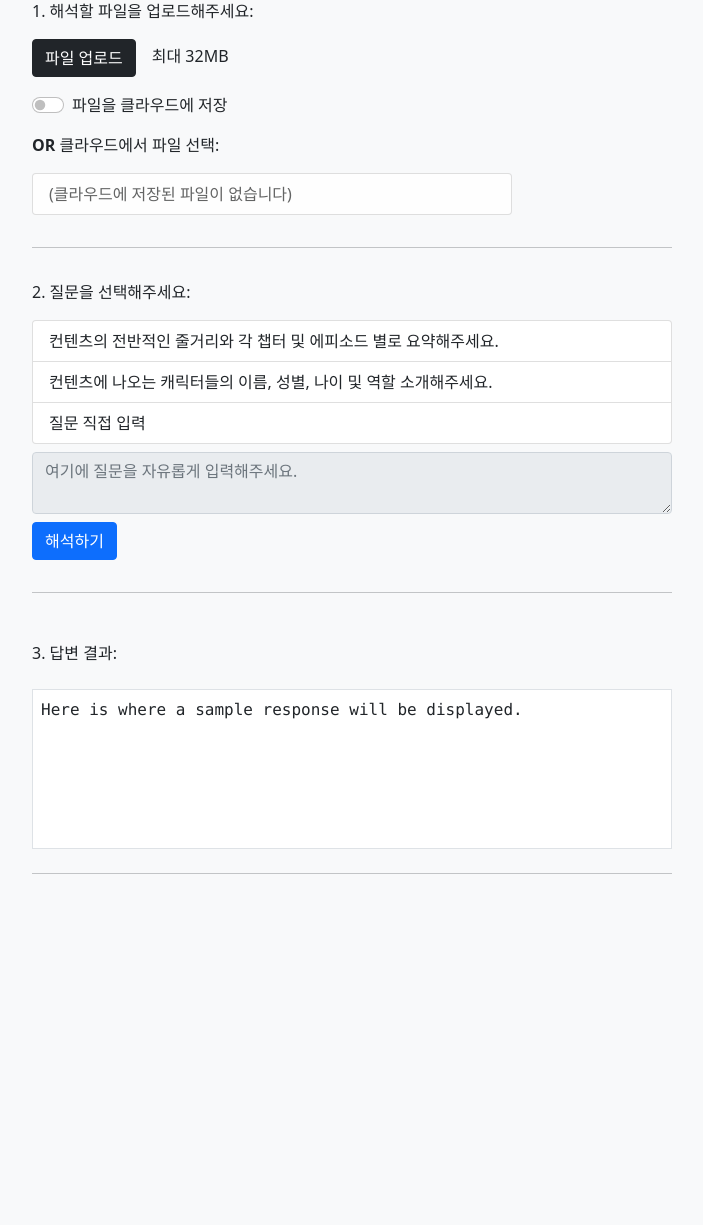
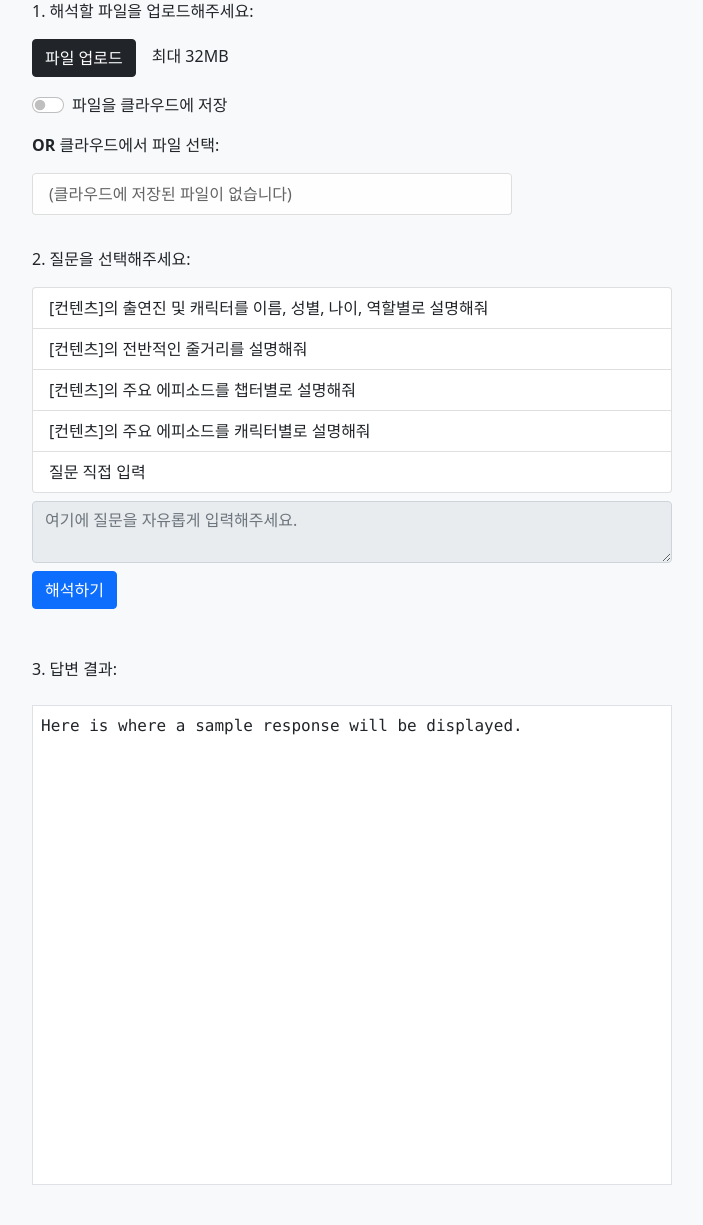
Before and after one commit to MarshmallowShadow/cj-enm-poc-gen-ai, a Django app: template demo/templates/main/index.html in a window 1280 px wide. Shown: the part 153-1378 px from the top of the page, without its empty margins (288-991 px from the left). Before the commit the page ends 1027 px from the top, so only its background shows below. Run offline with Django 5.2, Linux system fonts and the light colour scheme; the template is opened without the code that fills it, so the values that code supplies are empty; some libraries are stand-ins or nearby versions.

Commit message:
Fix: 질문 수정

```diff
--- a/demo/templates/main/index.html
+++ b/demo/templates/main/index.html
@@ -23,7 +23,8 @@
         font-family: "Lucida Console", monospace;
     }
     #resultContainer {
-        min-height: 10rem;
+        height: 30rem;
+        overflow: auto;
         user-select: text;
     }
     .fileList {
@@ -48,29 +49,28 @@
                         </div>
                     </fieldset>
                     <p><strong>OR</strong> 클라우드에서 파일 선택:</p>
-                    <ul id="fileListContainer" class="list-group fileList">
+                    <ul id="fileListContainer" class="list-group fileList h-100 overflow-auto">
                         <li class="list-group-item list-group-item-light">(클라우드에 저장된 파일이 없습니다)</li>
                     </ul>
                 </div>
-                <hr>
                 <div class="my-3">
                     <p>2. 질문을 선택해주세요:</p>
                     <ul class="list-group my-2">
-                        <li class="container-fluid list-group-item question" data-value="summaryChapter">컨텐츠의 전반적인 줄거리와 각 챕터 및 에피소드 별로 요약해주세요.</li>
-                        <li class="container-fluid list-group-item question" data-value="summaryCharacters">컨텐츠에 나오는 캐릭터들의 이름, 성별, 나이 및 역할 소개해주세요.</li>
-                        <li class="container-fluid list-group-item question custom" data-value="questionCustom"><label for="customQuestion">질문 직접 입력</label></li>
+                        <li class="container-fluid list-group-item question">[컨텐츠]의 출연진 및 캐릭터를 이름, 성별, 나이, 역할별로 설명해줘</li>
+                        <li class="container-fluid list-group-item question">[컨텐츠]의 전반적인 줄거리를 설명해줘</li>
+                        <li class="container-fluid list-group-item question">[컨텐츠]의 주요 에피소드를 챕터별로 설명해줘</li>
+                        <li class="container-fluid list-group-item question">[컨텐츠]의 주요 에피소드를 캐릭터별로 설명해줘</li>
+                        <li class="container-fluid list-group-item question custom"><label for="customQuestion">질문 직접 입력</label></li>
                     </ul>
                     <textarea id="customQuestion" class="form-control my-2" type="text" placeholder="여기에 질문을 자유롭게 입력해주세요." disabled></textarea>
                     <button id="btnSubmit" class="btn btn-primary">해석하기</button><span id="loadingText" style="display: none;"><img alt="" id="loadingIcon" class="mx-2" src="{% static 'demo/img/loading.gif' %}">해석 중...</span>
                 </div>
-                <hr>
             </div>
             <div id="ResponseContainer" class="d-flex flex-column m-3">
                 <p>3. 답변 결과:</p>
-                <div id="resultContainer" class="container-fluid border p-2 my-2 bg-white h-100">
+                <div id="resultContainer" class="container-fluid border p-2 my-2 bg-white">
                     Here is where a sample response will be displayed.
                 </div>
-                <hr>
             </div>
         </div>
     </div>
@@ -153,12 +153,12 @@
         }
 
         //선택한 질문 없음
-        let questionType = $(".question.active").attr("data-value");
+        let question = $(".question.active").text();
         let customQuestion = $("#customQuestion").val();
-        if(!questionType) {
+        if(!question) {
             alert("질문을 선택해주세요.");
             return;
-        } else if(questionType === "questionCustom" && !customQuestion) {
+        } else if(question === "질문 직접 입력" && !customQuestion) {
             alert("질문을 입력해주세요.");
             return;
         }
@@ -174,7 +174,7 @@
         if(fileName) formData.append("fileName", fileName);
         else formData.append("attachment", attachment);
 
-        formData.append("questionType", questionType);
+        formData.append("question", question);
         formData.append("customQuestion", customQuestion);
         formData.append("csrfmiddlewaretoken", window.CSRF_TOKEN);
 
```
Also changed, not shown: demo/utils/gemini.py (+7 -12 lines).
